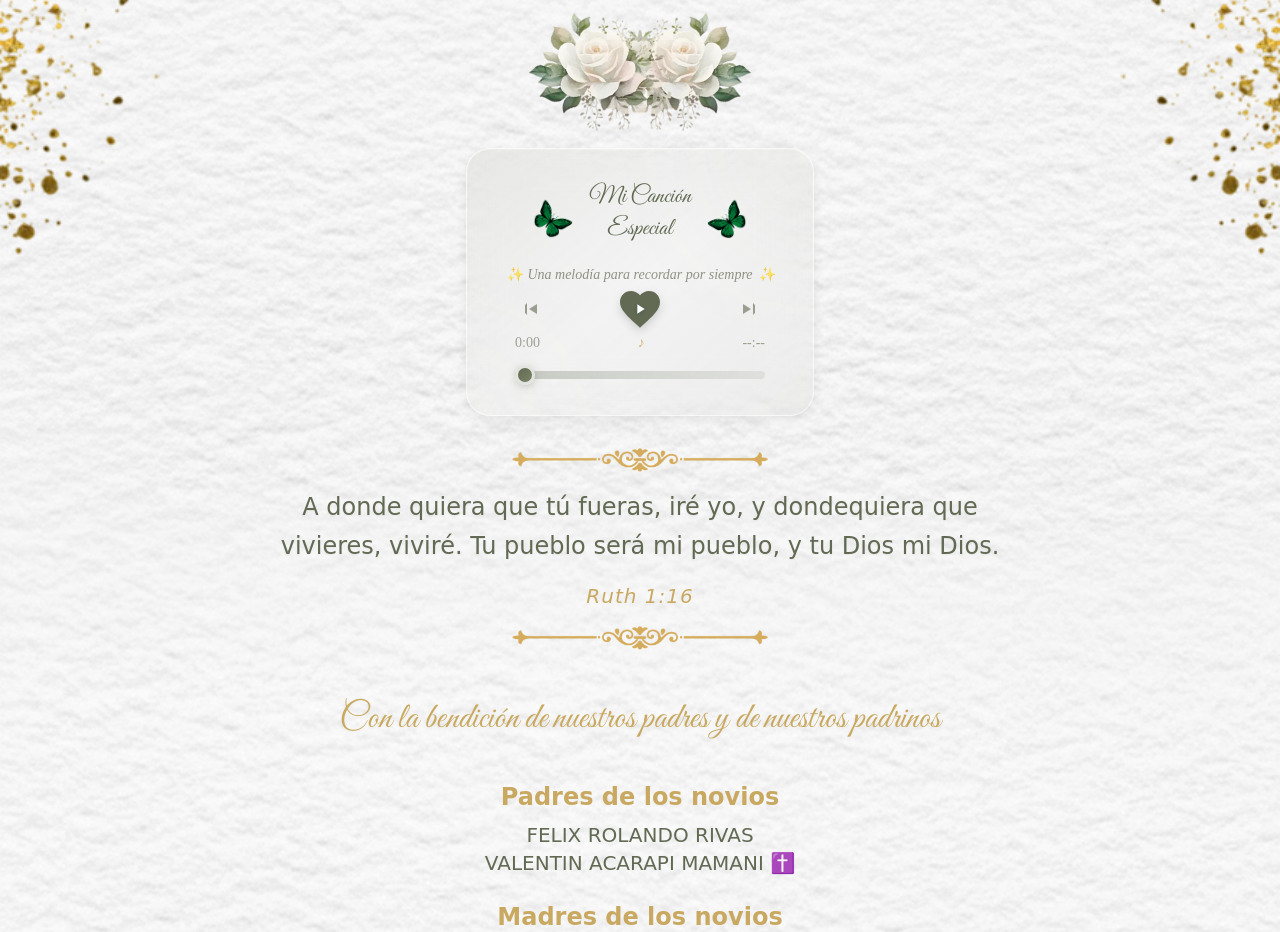
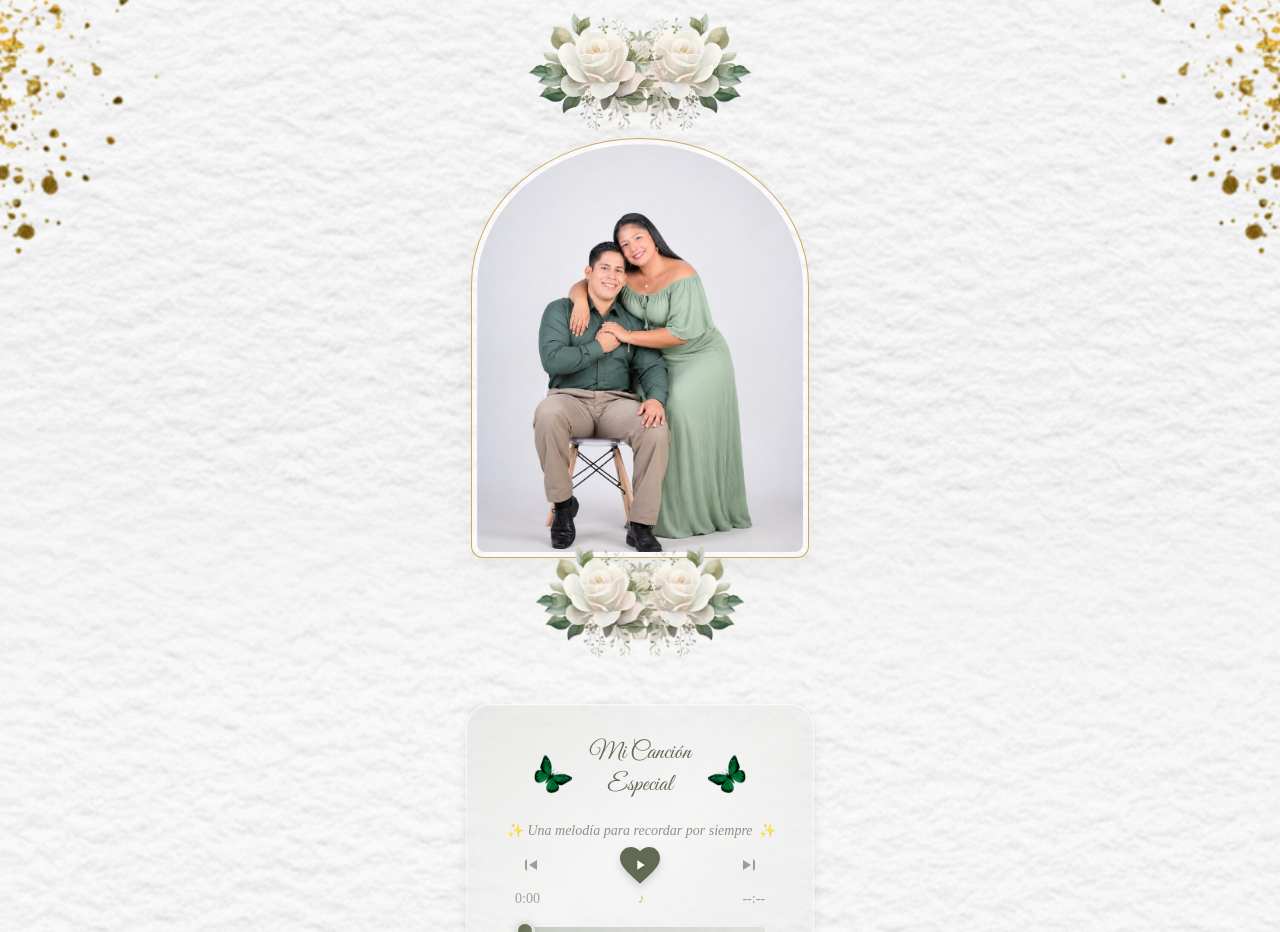
Before and after one commit to gerfile/Boda_Samuel-Gibia, a plain HTML site: page invitacion1.html in a window 1280 px wide. Shown: the part 800-1732 px from the top of the page. Drawn offline with Linux system fonts and the light colour scheme; a web font is replaced by a local one.

Commit message:
Integra retrato aprobado entre nombres y canción

```diff
--- a/assets/invitacion.css
+++ b/assets/invitacion.css
@@ -43,3 +43,20 @@
 }
 #romantic-text .melody-caption { min-width: 0; overflow-wrap: anywhere; }
 #romantic-text .melody-sparkle { white-space: nowrap; font-style: normal; }
+
+/* Retrato aprobado: imagen completa y marco de arco fino. */
+.portrait-section { padding: 0 24px 24px; }
+.couple-portrait { position: relative; width: min(100%, 350px); margin: 0 auto; padding: 6px; }
+.couple-arch {
+  padding: 5px;
+  border: 1px solid #C9A961;
+  border-radius: 50% 50% 12px 12px / 35% 35% 12px 12px;
+  background: #ffffff70;
+  box-shadow: 0 10px 28px #626a5412;
+}
+.couple-arch > img {
+  display: block; width: 100%; height: auto;
+  border-radius: 50% 50% 8px 8px / 35% 35% 8px 8px;
+}
+.couple-portrait-floral { position: relative; display: block; width: 62%; height: auto; margin: -13px auto 0; }
+@media (max-width: 360px) { .portrait-section { padding-inline: 18px; } }
--- a/invitacion1.html
+++ b/invitacion1.html
@@ -330,6 +330,14 @@
             <!-- ═══════════════════════════════════════════════════════════ -->
             <!-- 🎨 ESTILOS CSS                                              -->
             <!-- ═══════════════════════════════════════════════════════════ -->
+            <section id="retrato-pareja" class="portrait-section" aria-label="Retrato de Samuel y Gibia">
+                <figure class="couple-portrait">
+                    <div class="couple-arch">
+                        <img src="./assets/retrato-samuel-gibia.jpg" width="840" height="1051" alt="Samuel y Gibia juntos, abrazados y vestidos de verde" decoding="async">
+                    </div>
+                    <img class="couple-portrait-floral" src="./imagenes/Separadores.webp" alt="" aria-hidden="true">
+                </figure>
+            </section>
             <!-- REPRODUCTOR DE MÚSICA CON TIMING INTELIGENTE -->
             <div class="w-full max-w-[350px] sm:max-w-sm mx-auto sm:mt-4 px-4" id="music-player-container" data-astro-cid-3odxrcp6>
                 <!-- Card principal con efecto glass -->
```
Also changed, not shown: assets/retrato-samuel-gibia.jpg (added).
